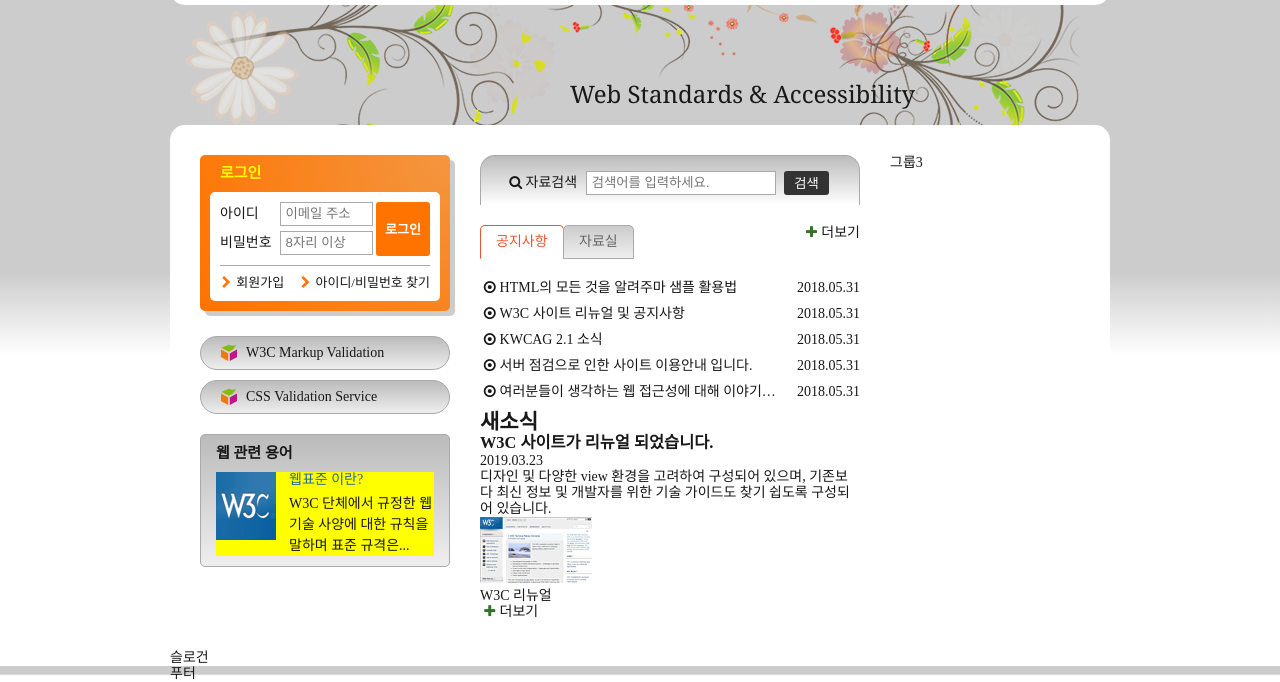
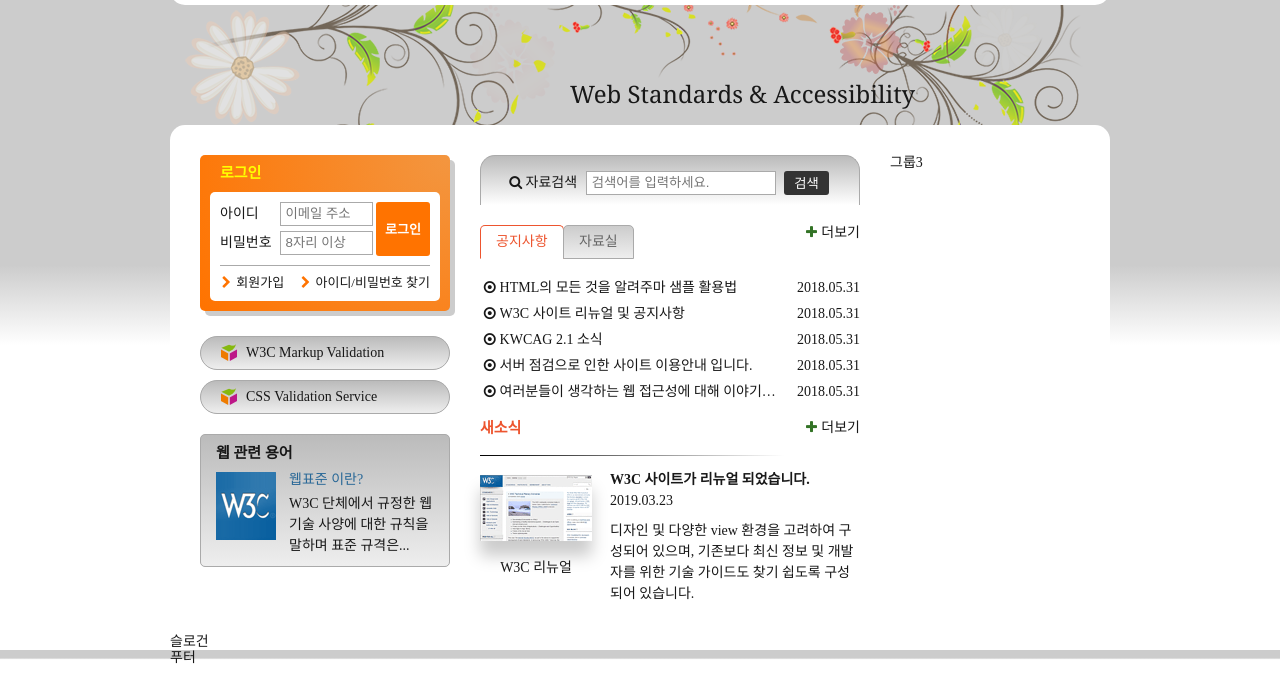
Before and after one commit to bluehone/WebCafe, a plain HTML site: page index.html in a window 1280 px wide. Shown: the part 136-818 px from the top of the page. Drawn offline with Linux system fonts and the light colour scheme; a web font is replaced by a local one.

Commit message:
새소식 디자인 완성

```diff
--- a/css/style.css
+++ b/css/style.css
@@ -376,7 +376,7 @@ color: rgb(255,0,0);
 }
 
 .term-list{
-  background: yellow;
+
 }
 
 .term-list > div{
@@ -519,3 +519,69 @@ color: rgb(255,0,0);
   right: -8px;
   padding: 8px;
 }
+
+/* 새소식 */
+.news{
+  position: relative;
+  margin-top: 20px;
+}
+
+.news::before{
+  content: "";
+  position: absolute;
+  top: 35px;
+  left: 0;
+  width: 80%;
+  height: 1px;
+  background: #000 linear-gradient(to right, #000, #fff);
+}
+
+.news-heading{
+  font-size: 1.5rem;
+  color: #ed552f;
+
+}
+
+.news-link{
+  display: block;
+  margin-top: 35px;
+
+}
+
+.news-item{
+  padding-left: 130px;
+  position: relative;
+}
+
+.news-item h3{
+  font-size: 1.4rem;
+}
+
+.news-item p{
+  margin-top: 10px;
+  line-height: 1.5em;
+}
+
+.news-item time{
+  display: block;
+  margin-top: 5px;
+}
+
+.news-item-thumbnail{
+  position: absolute;
+  top: 3px;
+  left: 0;
+  text-align: center;
+}
+
+.news-item-thumbnail img{
+  box-shadow: 0 15px 15px 0 #ccc;
+  margin-bottom: 15px;
+}
+
+.news-more{
+  position: absolute;
+  top: -8px;
+  right: -8px;
+  padding: 8px;
+}
```
